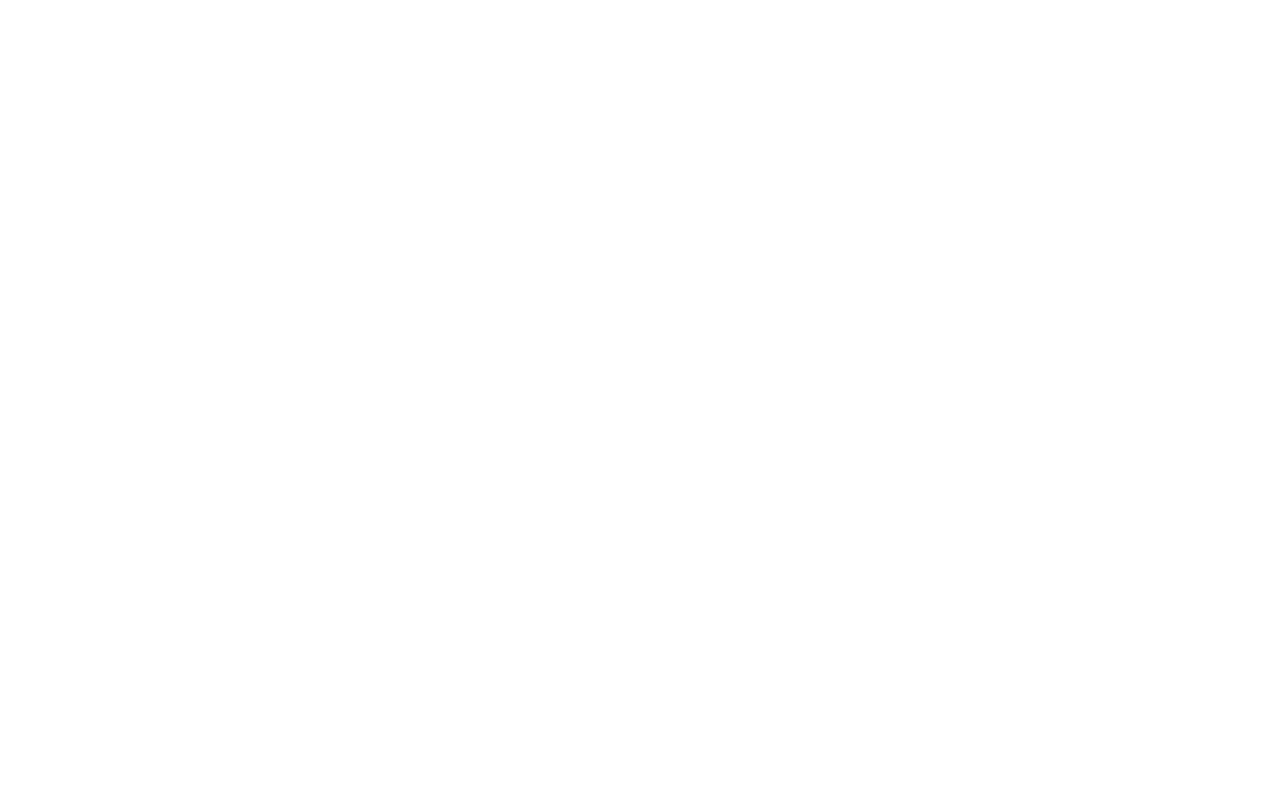
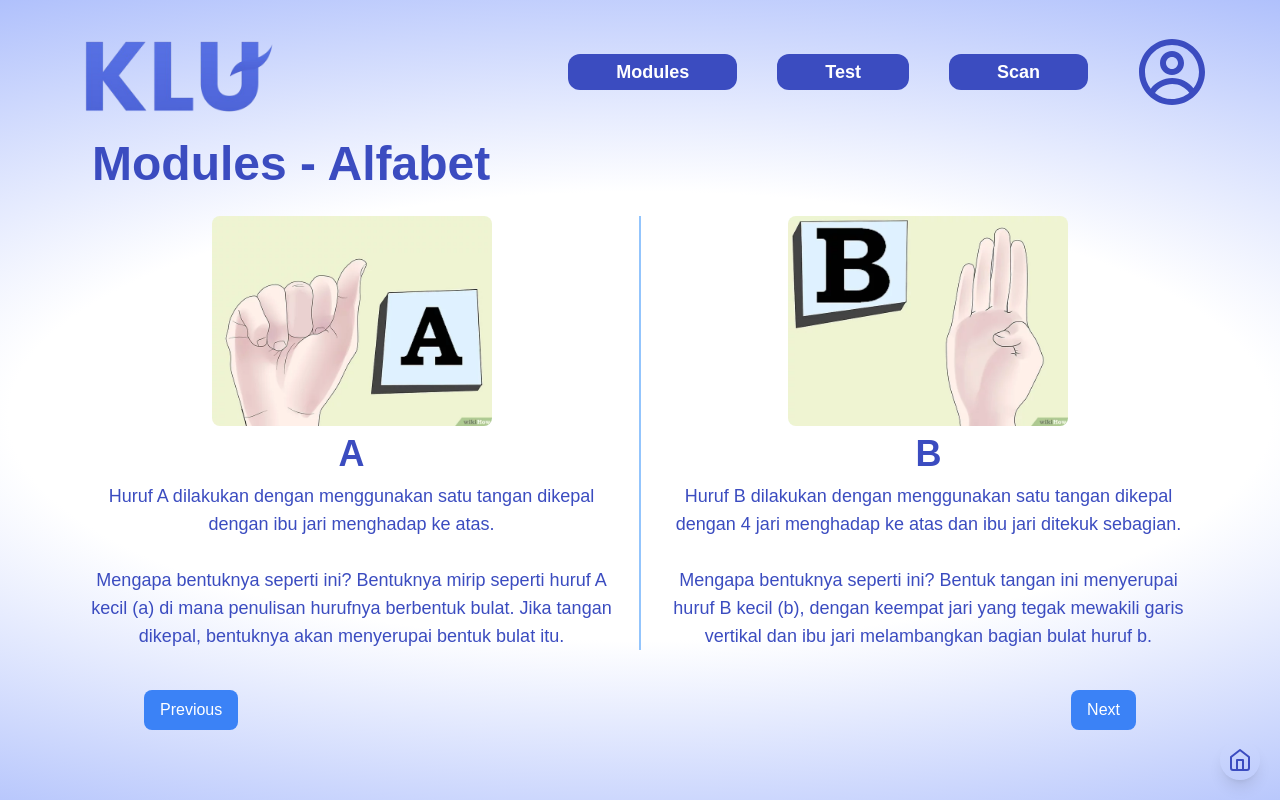
Before and after one commit to fathurwithyou/Klu-MilestoneSparta-15, a React (Create React App) app in the folder klu_app/: page /module-alfabet-1 in a window 1280 px wide. Before the commit this address had no page. Built offline with nearby package versions, Linux system fonts and the light colour scheme.

Commit message:
add Module Alfabet

```diff
--- a/klu_app/src/App.js
+++ b/klu_app/src/App.js
@@ -10,7 +10,8 @@
 import Modules from "./components/userlogin/Modules";
 import Scan from "./components/userlogin/Scan";
 import Profile from "./components/userlogin/Profile";
-import ModuleAlfabet from "./components/userlogin/ModuleAlfabet1";
+import ModuleAlfabet1 from "./components/userlogin/ModuleAlfabet1";
+import ModuleAlfabet2 from "./components/userlogin/ModuleAlfabet2";
 import ModuleKalimat from "./components/userlogin/ModuleKalimat";
 
 function App() {
@@ -88,11 +89,20 @@
           }
         />
         <Route
-          path="/module-alfabet"
+          path="/module-alfabet-1"
           element={
             <div>
               <NavbarLogin />
-              <ModuleAlfabet />
+              <ModuleAlfabet1 />
+            </div>
+          }
+        />
+        <Route
+          path="/module-alfabet-2"
+          element={
+            <div>
+              <NavbarLogin />
+              <ModuleAlfabet2 />
             </div>
           }
         />
--- a/klu_app/src/components/userlogin/ModuleAlfabet1.jsx
+++ b/klu_app/src/components/userlogin/ModuleAlfabet1.jsx
@@ -2,7 +2,7 @@
 import { Link } from 'react-router-dom';
 import hurufA from '../../asset/huruf A.jpeg';
 import hurufB from '../../asset/huruf B.jpeg';
-import HomeIcon from './HomeIcon'
+import HomeIcon from './HomeIcon';
 
 const ModuleAlfabet1 = () => {
   return (
@@ -43,8 +43,18 @@
           Mengapa bentuknya seperti ini? Bentuk tangan ini menyerupai huruf B kecil (b), dengan keempat jari yang tegak mewakili garis vertikal dan ibu jari melambangkan bagian bulat huruf b.
           </p>
         </div>
-        </div>
       </div>
+
+      {/* Tombol Navigasi */}
+      <div className="flex justify-between w-full mt-8 px-10 lg:px-[72px]">
+        <Link to="/modules" className="bg-blue-500 text-white py-2 px-4 rounded-lg hover:bg-blue-700">
+          Previous
+        </Link>
+        <Link to="/module-alfabet-2" className="bg-blue-500 text-white py-2 px-4 rounded-lg hover:bg-blue-700">
+          Next
+        </Link>
+      </div>
+    </div>
   );
 };
 
--- /dev/null
+++ b/klu_app/src/components/userlogin/ModuleAlfabet2.jsx
@@ -0,0 +1,9 @@
+import React from 'react'
+
+const ModuleAlfabet2 = () => {
+  return (
+    <div>moduleAlfabet2</div>
+  )
+}
+
+export default ModuleAlfabet2
--- a/klu_app/src/components/userlogin/Modules.jsx
+++ b/klu_app/src/components/userlogin/Modules.jsx
@@ -21,7 +21,7 @@
 
           {/* Button Link */}
           <div className="absolute bottom-[-50px] right-0">
-            <Link to="/module-alfabet">
+            <Link to="/module-alfabet-1">
               <button className="px-8 lg:px-12 py-2 bg-navy outline-none text-white rounded-xl text-lg lg:text-1/2xl w-full lg:w-auto font-semibold">
                 View Module ➜
               </button>
```
